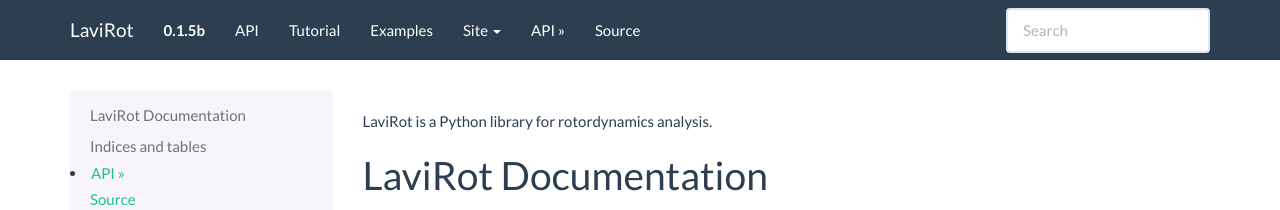
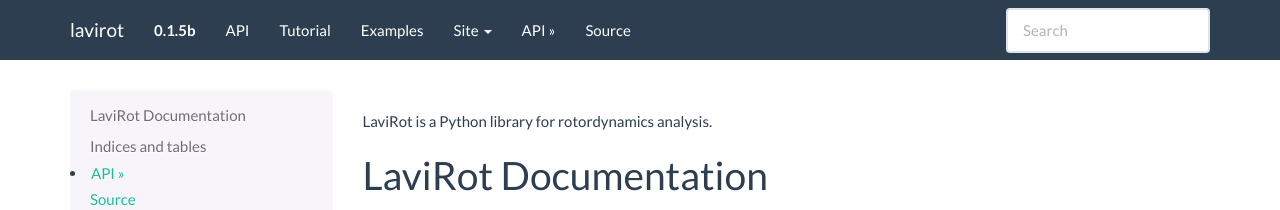
Before and after one commit to raphaeltimbo/LAVIROT, a Sphinx documentation site: the page built from docs/index.rst, in a window 1280 px wide. Shown: the top 210 px of the page. Built offline with Sphinx 7.4.7, drawn with Linux system fonts in a browser that asks for light colours; formulas are drawn with MathJax 3; pages that are not in the unit, such as notebooks, are missing from menus; the version number is read from the project's files by our own code.

Commit message:
Change to lowercase.

```diff
--- a/docs/conf.py
+++ b/docs/conf.py
@@ -22,7 +22,7 @@
 # add these directories to sys.path here. If the directory is relative to the
 # documentation root, use os.path.abspath to make it absolute, like shown here.
 #sys.path.insert(0, os.path.abspath('.'))
-sys.path.insert(0, os.path.abspath('/LaviRot'))
+sys.path.insert(0, os.path.abspath('/lavirot'))
 sys.path.insert(0, os.path.abspath('sphinxext'))
 
 # -- General configuration ------------------------------------------------
@@ -92,7 +92,7 @@
 master_doc = 'index'
 
 # General information about the project.
-project = 'LaviRot'
+project = 'lavirot'
 copyright = '2016, Lavi'
 author = 'Lavi'
 
@@ -101,11 +101,11 @@
 # built documents.
 #
 sys.path.insert(0, os.path.abspath(os.path.pardir))
-import LaviRot
+import lavirot
 # The short X.Y version.
-version = LaviRot.__version__
+version = lavirot.__version__
 # The full version, including alpha/beta/rc tags.
-release = LaviRot.__version__
+release = lavirot.__version__
 
 # The language for content autogenerated by Sphinx. Refer to documentation
 # for a list of supported languages.
@@ -167,7 +167,7 @@
 # theme further.
 html_theme_options = {
     # Navigation bar title. (Default: ``project`` value)
-    'navbar_title': "LaviRot",
+    'navbar_title': "lavirot",
 
     # Tab name for entire site. (Default: "Site")
     'navbar_site_name': "Site",
```
